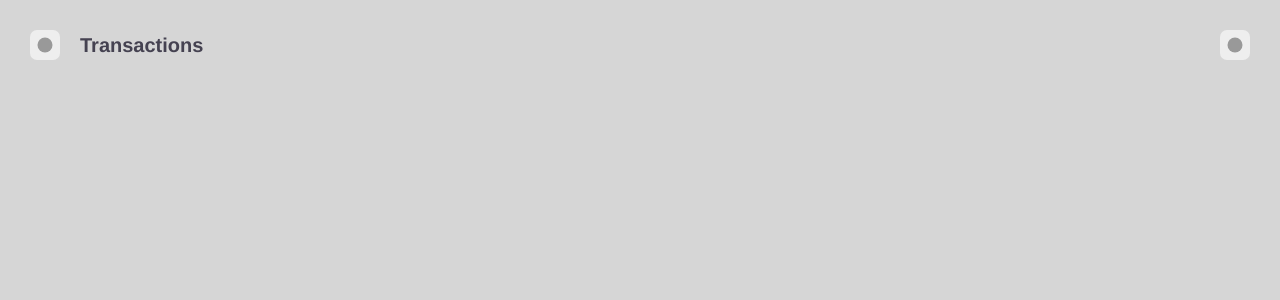
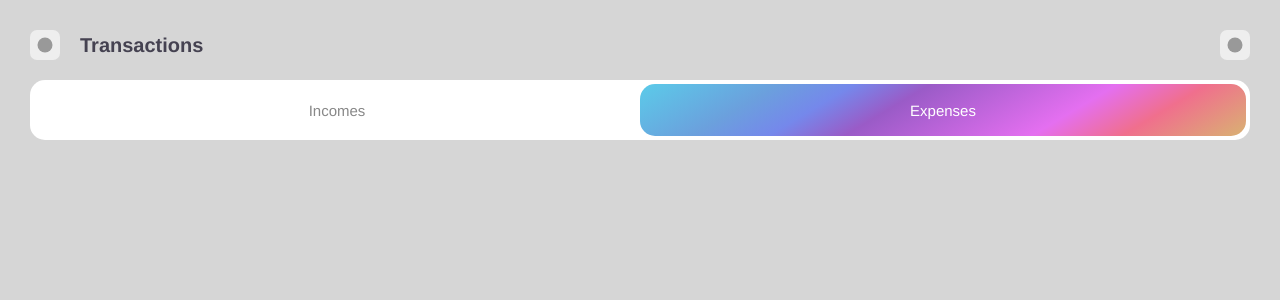
Before and after one commit to JedWoj/expensesTracker, a React (Create React App) app: page /transactions in a window 1280 px wide. Shown: the top 300 px of the page. Built offline with nearby package versions, Linux system fonts and the light colour scheme.

Commit message:
switch finished

```diff
--- /dev/null
+++ b/src/components/Transactions/Switch/Switch.js
@@ -0,0 +1,20 @@
+import classes from './Switch.module.scss';
+
+const Switch = () => {
+    return(
+        <section className={classes.switch}>
+                <div className={`${classes.switch__btn}`}>
+                    <p>
+                        Incomes
+                    </p>
+                </div>
+                <div className={`${classes.switch__btn} ${classes['switch__btn--active']}`}>
+                    <p>
+                        Expenses
+                    </p>
+                </div>
+        </section>
+    )
+}
+
+export default Switch;
--- /dev/null
+++ b/src/components/Transactions/Switch/Switch.module.scss
@@ -0,0 +1,25 @@
+.switch {
+    display: flex;
+    margin-top: 2rem;
+    background-color: #fff;
+    border-radius: inherit;
+    font-size: 1.5rem;
+    height: 6rem;
+    border-radius: 1.5rem;
+    padding: 4px;
+
+    &__btn {
+        display: flex;
+        justify-content: center;
+        align-items: center;
+        width: 50%;
+        border-radius: 1.5rem;
+        color: #888;
+        cursor: pointer;
+
+        &--active {
+            background: linear-gradient(149deg, rgba(91, 203, 233, 1) 0%, rgba(107, 160, 221, 1) 20%, rgba(117, 136, 235, 1) 31%, rgba(154, 91, 199, 1) 42%, rgba(228, 111, 240, 1) 69%, rgba(240, 111, 141, 1) 82%, rgba(217, 178, 114, 1) 100%);
+            color: #fff;
+        }
+    }
+}
--- a/src/pages/Transactions.js
+++ b/src/pages/Transactions.js
@@ -1,8 +1,12 @@
-import TransactionsHeader from "../components/Transactions/TransactionsHeader";
+import TransactionsHeader from "../components/Transactions/TransactionsHeader/TransactionsHeader";
+import Switch from "../components/Transactions/Switch/Switch";
 
 const Transactions  = () => {
     return(
-        <TransactionsHeader />
+        <>
+            <TransactionsHeader />
+            <Switch />
+        </>
     )
 }
 
```
Also changed, not shown: src/components/Transactions/TransactionsHeader/TransactionsHeader.js (renamed from src/components/Transactions/TransactionsHeader.js), src/components/Transactions/TransactionsHeader/TransactionsHeader.module.scss (renamed from src/components/Transactions/TransactionsHeader.module.scss).
